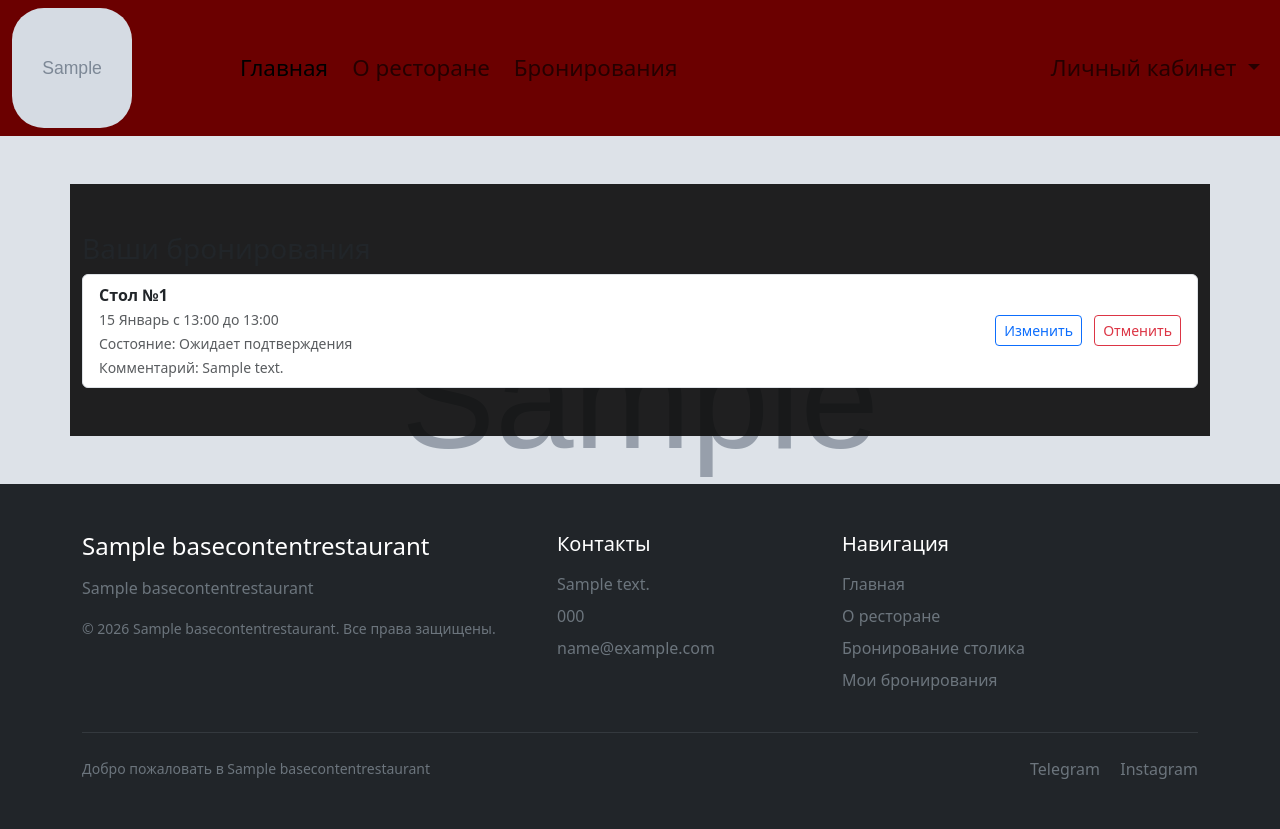
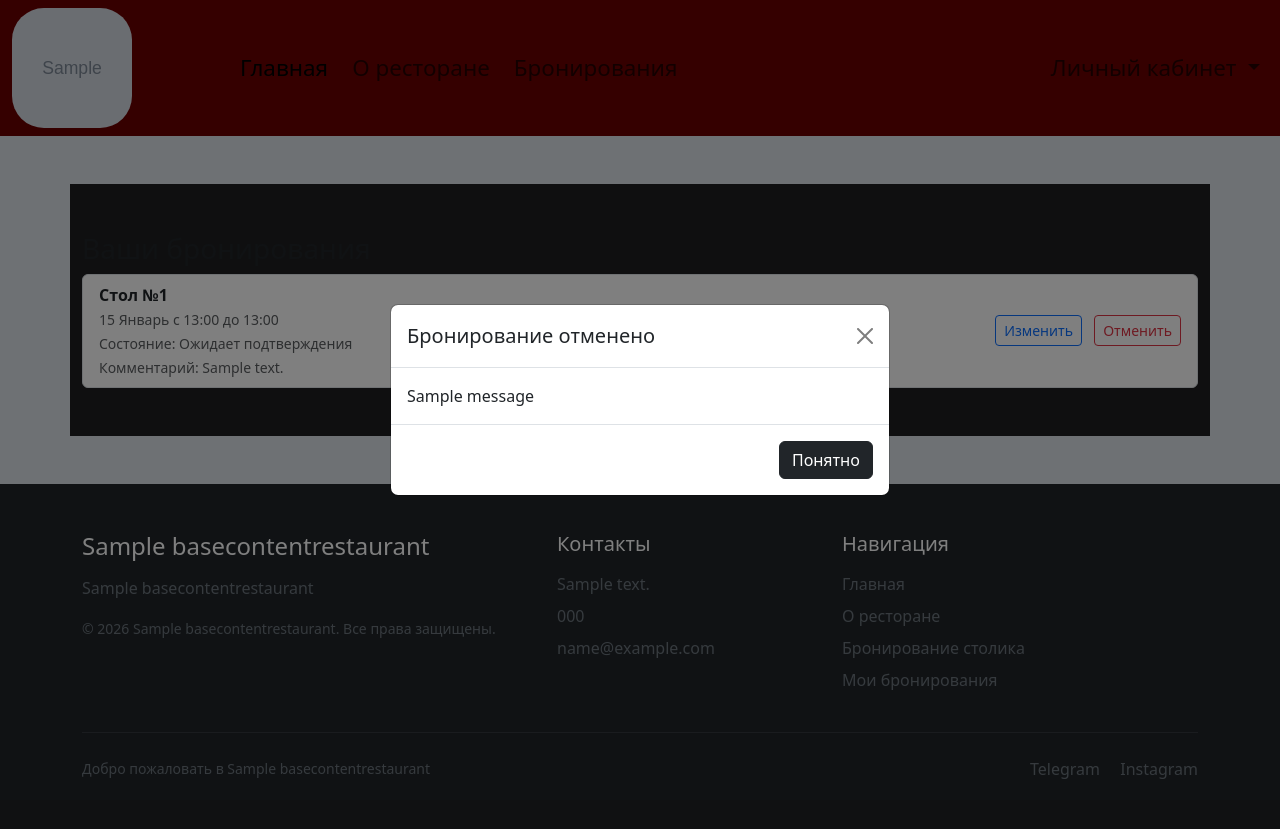
Before and after one commit to vadimsemenov53-crypto/Osteria_Grill, a Django app: page /restaurant/booking_list/ in a window 1280 px wide. After the commit the page ends 779 px from the top, so only its background shows below. Run offline with Django 5.2, Linux system fonts and the light colour scheme; a user stored in the database is signed in; tables that the repository leaves empty hold one stand-in row (values such as "Sample post"); grey boxes marked "Sample" are stand-in pictures; one stand-in notice (Sample message) is shown; some libraries are stand-ins or nearby versions.

Commit message:
add if not request.user.is_authenticated: (BookingView - def post)

```diff
--- a/restaurant/templates/restaurant/booking_list.html
+++ b/restaurant/templates/restaurant/booking_list.html
@@ -55,4 +55,57 @@
     </div>
 </div>
 
+
+{% if messages %}
+{% for message in messages %}
+{% if message.tags == "success" %}
+<div class="modal fade js-auto-modal"
+     id="bookingCancelledModal"
+     tabindex="-1"
+     aria-labelledby="bookingCancelledModalLabel"
+     aria-hidden="true">
+
+    <div class="modal-dialog modal-dialog-centered">
+        <div class="modal-content">
+
+            <div class="modal-header">
+                <h5 class="modal-title" id="bookingCancelledModalLabel">
+                    Бронирование отменено
+                </h5>
+
+                <button type="button"
+                        class="btn-close"
+                        data-bs-dismiss="modal"
+                        aria-label="Закрыть">
+                </button>
+            </div>
+
+            <div class="modal-body">
+                <p class="mb-0">
+                    {{ message }}
+                </p>
+            </div>
+
+            <div class="modal-footer">
+                <button type="button"
+                        class="btn btn-dark"
+                        data-bs-dismiss="modal">
+                    Понятно
+                </button>
+            </div>
+
+        </div>
+    </div>
+</div>
+{% endif %}
+{% endfor %}
+{% endif %}
+
 {% endblock %}
+
+{% block extra_js %}
+
+{% load static %}
+<script src="{% static 'js/modal_window.js' %}"></script>
+
+{% endblock %}
--- a/restaurant/views.py
+++ b/restaurant/views.py
@@ -88,6 +88,9 @@ class BookingView(View):
 
     def post(self, request):
         """Метод обработки POST - запросов бронирования."""
+        if not request.user.is_authenticated:
+            return redirect("users:login")
+
         tables = Table.objects.all()
         form = BookingModelForm(request.POST)
 
```
